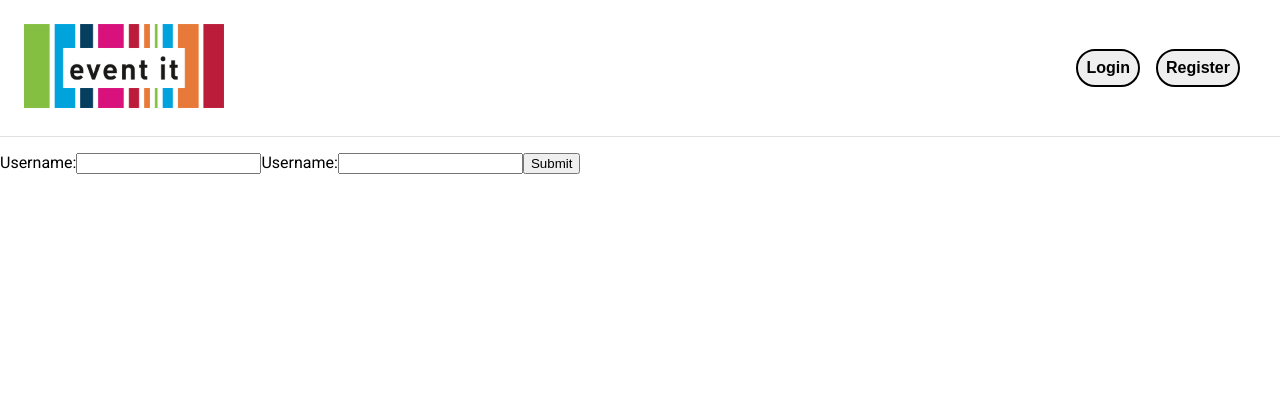
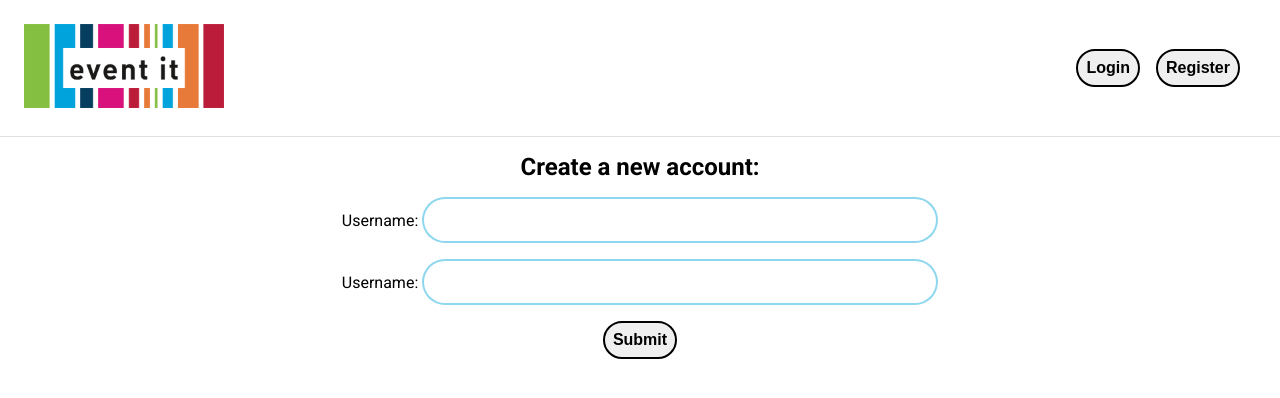
Before and after one commit to rossw01/events-app, a React (Create React App) app: page /#/register in a window 1280 px wide. Shown: the top 398 px of the page. Built offline with nearby package versions, Linux system fonts and the light colour scheme.

Commit message:
styled registration page #46

```diff
--- a/src/components/Login.jsx
+++ b/src/components/Login.jsx
@@ -19,7 +19,6 @@ const Login = (props) => {
 			);
 			// alert("Successfimage.pngul login");
 			props.loggedIn(res.data.token);
-			alert("Correct Login");
 			navigateTo("/");
 
 			// let history = useHistory();
@@ -51,6 +50,7 @@ const Login = (props) => {
 				className="fb-col centered"
 				style={{ height: "auto" }}
 			>
+				<h2 style={{ paddingBottom: "1rem" }}>Login to your account:</h2>
 				<label>
 					Username:<>&nbsp;</>
 					<input
--- a/src/components/Register.jsx
+++ b/src/components/Register.jsx
@@ -37,24 +37,31 @@ const Register = (props) => {
 	};
 
 	return (
-		<div>
+		<div className="fb-col centered">
+			<h2 style={{ paddingBottom: "1rem" }}>Create a new account:</h2>
 			<label>
-				Username:
+				Username:<>&nbsp;</>
 				<input
 					type="text"
 					name="username"
 					onChange={(event) => setUsername(event.target.value)}
+					className="big-searchbar"
 				></input>
 			</label>
 			<label>
-				Username:
+				Username:<>&nbsp;</>
 				<input
 					type="text"
 					name="password"
 					onChange={(event) => setPassword(event.target.value)}
+					className="big-searchbar"
 				></input>
 			</label>
-			<button type="submit" onClick={() => submitHandler()}>
+			<button
+				type="submit"
+				className="header-btn register"
+				onClick={() => submitHandler()}
+			>
 				Submit
 			</button>
 		</div>
```
